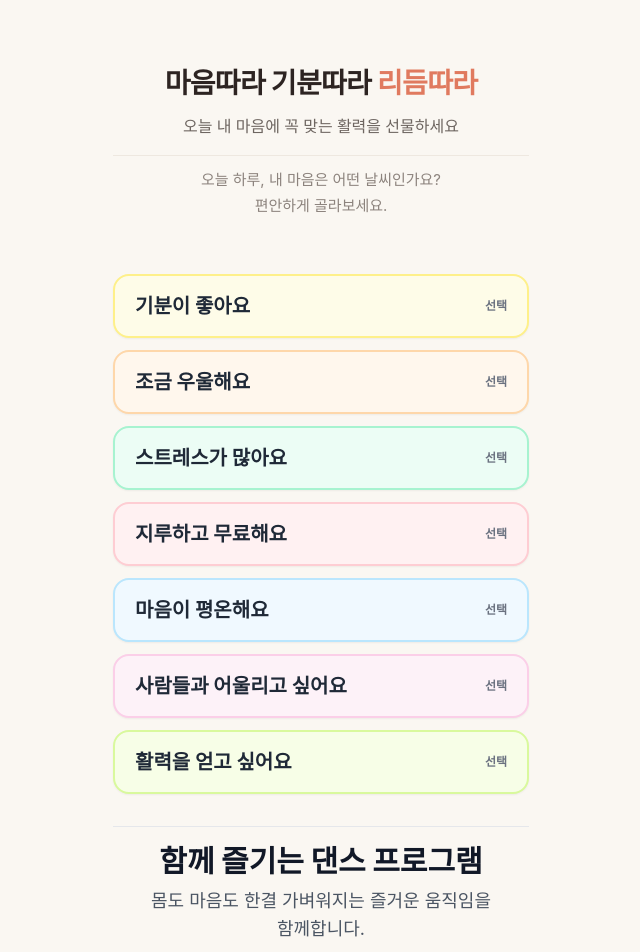
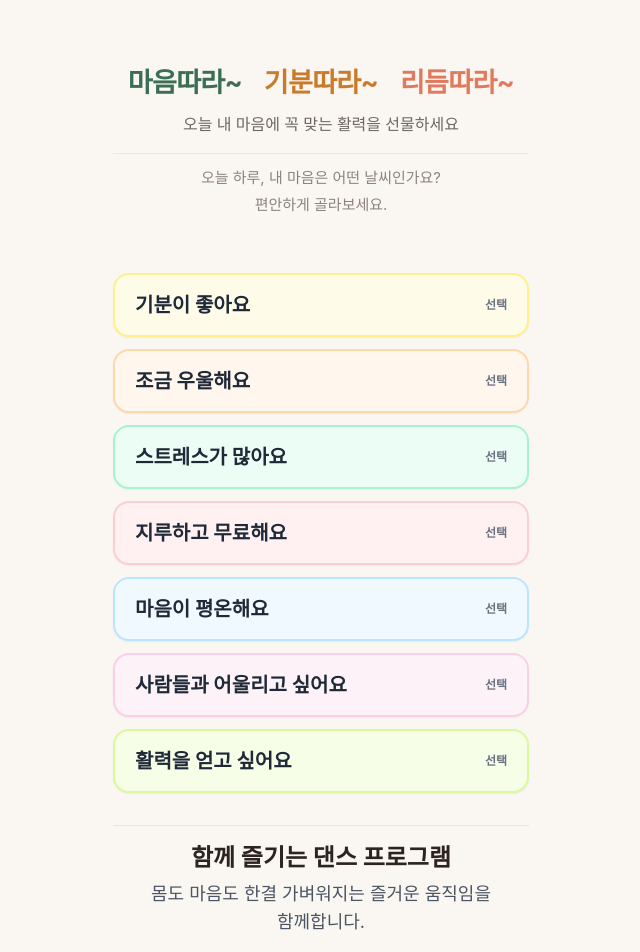
Before and after one commit to sinetmul010-cpu/senior-mood-activity, a React (Vite) app: page / in a window 1280 px wide. Shown: the top 952 px of the page, without its empty margins (319-959 px from the left). Built offline with nearby package versions, Linux system fonts and the light colour scheme; a web font is replaced by a local one.

Commit message:
style: 타이틀 '마음따라~  기분따라~  리듬따라~' 3색 구분 및 댄스 프로그램 제목 폰트 조절

```diff
--- a/src/App.jsx
+++ b/src/App.jsx
@@ -338,9 +338,13 @@ export default function App() {
         {/* [1. 앱 기본 정보 및 상단 헤더] */}
         {/* ==================================================== */}
         <header className="text-center py-4 sm:py-6">
-          {/* 첫 행: 메인 타이틀 (24px~26px, 웜 차콜 + '리듬따라' 테라코타 코랄 포인트) */}
-          <h1 className="text-[25px] sm:text-[28px] font-bold text-[#2D2422] tracking-tight leading-snug">
-            마음따라 기분따라 <span className="text-[#E07A5F]">리듬따라</span>
+          {/* 첫 행: 메인 타이틀 (세 가지 조화로운 웰니스 컬러로 구분 적용) */}
+          <h1 className="text-[23px] sm:text-[27px] font-bold tracking-tight leading-snug">
+            <span className="text-[#3B6E52]">마음따라~</span>
+            <span className="inline-block mx-1.5 sm:mx-2">&nbsp;</span>
+            <span className="text-[#C97A2B]">기분따라~</span>
+            <span className="inline-block mx-1.5 sm:mx-2">&nbsp;</span>
+            <span className="text-[#E07A5F]">리듬따라~</span>
           </h1>
 
           {/* 둘째 행: 서브 슬로건 (15px~16px, 웜 그레이, mt-2.5로 10px 상단 여백) */}
@@ -526,7 +530,7 @@ export default function App() {
         <section ref={danceSectionRef} className="flex flex-col gap-6 pt-4 border-t border-[#E5E7EB]">
           {/* 섹션 3: 댄스 프로그램 카드 3종 */}
           <div className="text-center">
-            <h2 className="text-2xl sm:text-3xl font-extrabold text-[#111827] mb-2">
+            <h2 className="text-xl sm:text-2xl font-bold text-[#2D2422] mb-1.5">
               함께 즐기는 댄스 프로그램
             </h2>
             <p className="text-base sm:text-lg text-[#4B5563]">
```
